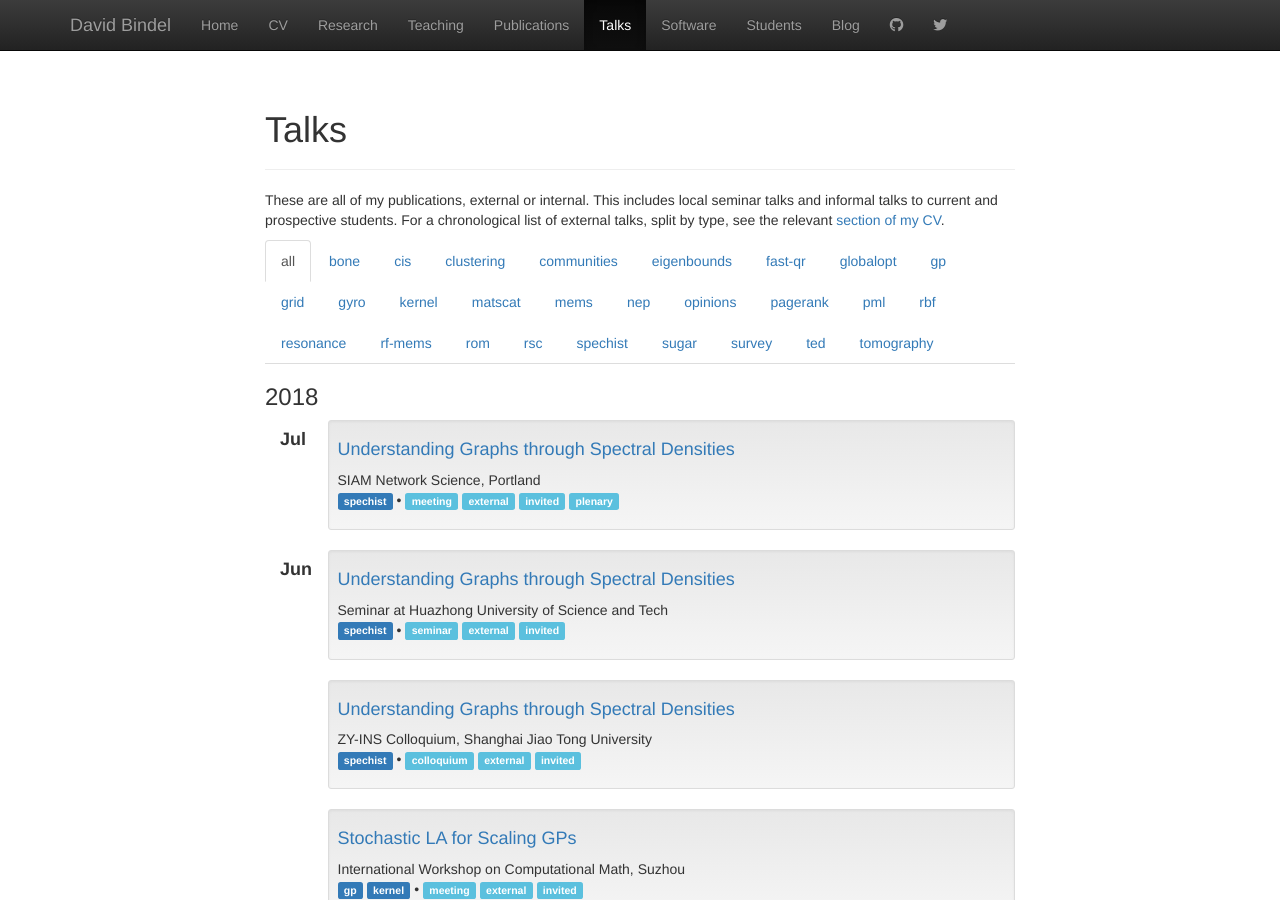
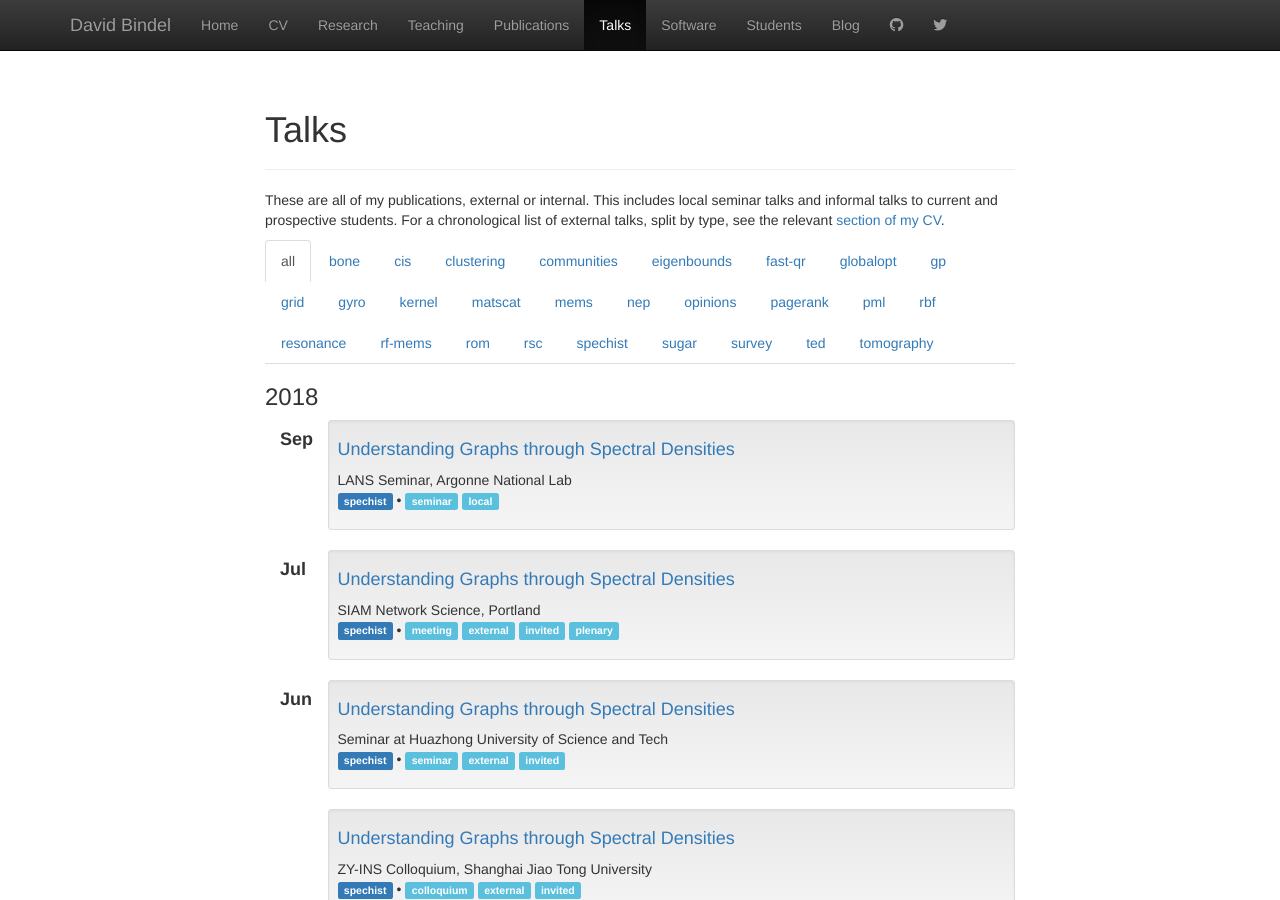
Before and after one commit to dbindel/cornell_web, a Jekyll site: the page built from talks.html, in a window 1280 px wide and 900 px high. Built offline with Jekyll 4.4.1, drawn with Linux system fonts in a browser that asks for light colours; nearby versions of some CDN libraries.

Commit message:
Added LANS talk.

```diff
--- a/_data/present.yml
+++ b/_data/present.yml
@@ -1038,3 +1038,9 @@
   tags: [spechist]
   where: SIAM Network Science, Portland
   type: [meeting, external, invited, plenary]
+-
+  file: 2018-09-argonne/argonne-sep18.pdf
+  title: "Understanding Graphs through Spectral Densities"
+  tags: [spechist]
+  where: LANS Seminar, Argonne National Lab
+  type: [seminar, local]
```
